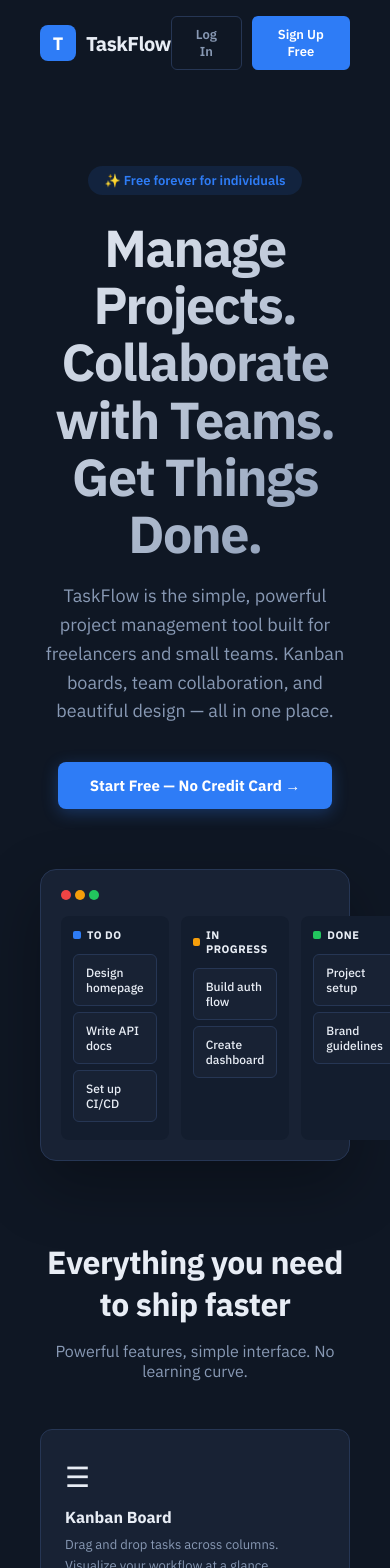
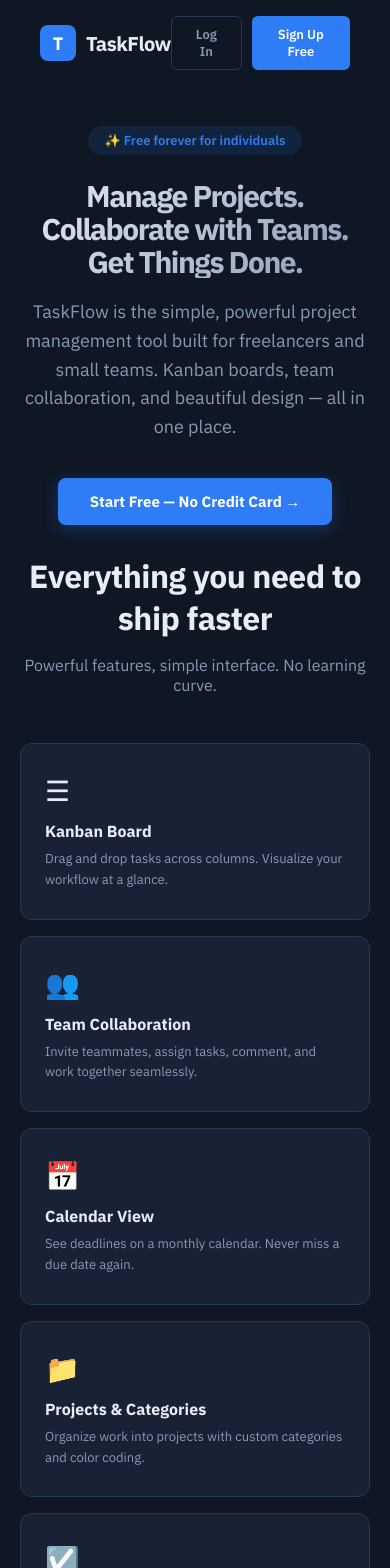
Before and after one commit to ridaintizar-stack/taskflow, a React (Vite) app: page / in a window 390 px wide. Shown: the top 1568 px of the page. Built offline with nearby package versions, Linux system fonts and the light colour scheme.

Commit message:
Update App.jsx

```diff
--- a/src/App.jsx
+++ b/src/App.jsx
@@ -17,12 +17,13 @@ const AVS=["#2e7cf6","#8b5cf6","#ec4899","#f59e0b","#22c55e","#ef4444","#14b8a6"
 const ff="'IBM Plex Sans','Segoe UI',sans-serif";
 
 // ==================== COMPONENTS ====================
+const useMobile=()=>{const[m,setM]=useState(typeof window!=="undefined"&&window.innerWidth<768);useEffect(()=>{const h=()=>setM(window.innerWidth<768);window.addEventListener("resize",h);return()=>window.removeEventListener("resize",h);},[]);return m;};
 const Avatar=({name,color,size=32,url})=>(url?<img src={url} style={{width:size,height:size,borderRadius:"50%",objectFit:"cover",flexShrink:0}} alt=""/>:<div style={{width:size,height:size,borderRadius:"50%",background:color||AVS[0],display:"flex",alignItems:"center",justifyContent:"center",fontSize:size*0.38,fontWeight:700,color:"#fff",flexShrink:0}}>{name?.split(" ").map(n=>n[0]).join("").toUpperCase().slice(0,2)}</div>);
 const Badge=({text,color,bg})=>(<span style={{padding:"3px 10px",borderRadius:4,fontSize:11,fontWeight:600,color,background:bg,whiteSpace:"nowrap"}}>{text}</span>);
 const Btn=({children,onClick,variant="primary",style:s={},disabled,C:t})=>{const c=t||DARK;const vs={primary:{background:disabled?c.textMuted:c.primary,color:"#fff"},ghost:{background:"transparent",color:c.textSecondary,border:`1px solid ${c.border}`},danger:{background:"transparent",color:c.accentRed,border:`1px solid ${c.accentRed}`}};return<button onClick={onClick} disabled={disabled} style={{padding:"9px 18px",borderRadius:6,fontSize:13,fontWeight:600,cursor:disabled?"not-allowed":"pointer",border:"none",transition:"all 0.15s",display:"inline-flex",alignItems:"center",gap:6,fontFamily:ff,...vs[variant],...s}}>{children}</button>;};
 const Inp=({label,C:t,...p})=>{const c=t||DARK;return(<div style={{display:"flex",flexDirection:"column",gap:5}}>{label&&<label style={{fontSize:12,fontWeight:600,color:c.textSecondary,letterSpacing:0.4,textTransform:"uppercase"}}>{label}</label>}<input {...p} style={{padding:"10px 14px",borderRadius:6,border:`1px solid ${c.border}`,background:c.bgInput,color:c.textPrimary,fontSize:14,outline:"none",fontFamily:ff,...(p.style||{})}} onFocus={e=>e.target.style.borderColor=c.primary} onBlur={e=>e.target.style.borderColor=c.border}/></div>);};
 const Sel=({label,children,C:t,...p})=>{const c=t||DARK;return(<div style={{display:"flex",flexDirection:"column",gap:5}}>{label&&<label style={{fontSize:12,fontWeight:600,color:c.textSecondary,letterSpacing:0.4,textTransform:"uppercase"}}>{label}</label>}<select {...p} style={{padding:"10px 14px",borderRadius:6,border:`1px solid ${c.border}`,background:c.bgInput,color:c.textPrimary,fontSize:14,outline:"none",fontFamily:ff,...(p.style||{})}}>{children}</select></div>);};
-const Modal=({title,onClose,children,width=480,C:t})=>{const c=t||DARK;return(<div style={{position:"fixed",inset:0,background:"rgba(0,0,0,0.6)",display:"flex",alignItems:"center",justifyContent:"center",zIndex:100}} onClick={onClose}><div onClick={e=>e.stopPropagation()} style={{width,maxWidth:"92vw",maxHeight:"88vh",overflow:"auto",padding:32,borderRadius:12,background:c.bgCard,border:`1px solid ${c.border}`,boxShadow:"0 24px 64px rgba(0,0,0,0.5)"}}><div style={{display:"flex",justifyContent:"space-between",alignItems:"center",marginBottom:24}}><h3 style={{margin:0,fontSize:18,fontWeight:700,color:c.textPrimary}}>{title}</h3><span onClick={onClose} style={{cursor:"pointer",color:c.textMuted,fontSize:20}}>✕</span></div>{children}</div></div>);};
+const Modal=({title,onClose,children,width=480,C:t})=>{const c=t||DARK;const mob=typeof window!=="undefined"&&window.innerWidth<768;return(<div style={{position:"fixed",inset:0,background:"rgba(0,0,0,0.6)",display:"flex",alignItems:mob?"flex-end":"center",justifyContent:"center",zIndex:100}} onClick={onClose}><div onClick={e=>e.stopPropagation()} style={{width:mob?"100%":width,maxWidth:mob?"100%":"92vw",maxHeight:mob?"92vh":"88vh",overflow:"auto",padding:mob?"24px 20px":32,borderRadius:mob?"16px 16px 0 0":12,background:c.bgCard,border:`1px solid ${c.border}`,boxShadow:"0 24px 64px rgba(0,0,0,0.5)"}}><div style={{display:"flex",justifyContent:"space-between",alignItems:"center",marginBottom:20}}><h3 style={{margin:0,fontSize:mob?16:18,fontWeight:700,color:c.textPrimary}}>{title}</h3><span onClick={onClose} style={{cursor:"pointer",color:c.textMuted,fontSize:20,padding:"4px 8px"}}>✕</span></div>{children}</div></div>);};
 const StatCard=({label,value,sub,color,C:t})=>{const c=t||DARK;return(<div style={{flex:"1 1 200px",padding:"22px 24px",borderRadius:10,background:c.bgCard,border:`1px solid ${c.border}`}}><div style={{fontSize:11,fontWeight:700,color:c.textMuted,textTransform:"uppercase",letterSpacing:0.8,marginBottom:8}}>{label}</div><div style={{fontSize:28,fontWeight:800,color:color||c.textPrimary,letterSpacing:-1}}>{value}</div><div style={{fontSize:12,color:c.textSecondary,marginTop:4}}>{sub}</div></div>);};
 
 // ==================== SEARCH BAR ====================
@@ -567,7 +568,7 @@ const KanbanCol=({title,count,color,tasks,onDragOver,onDrop,onDragStart,onTaskCl
 function LandingPage({onLogin,loading,error}){
   const[showAuth,setShowAuth]=useState(false);const[isSignup,setIsSignup]=useState(true);
   const[email,setEmail]=useState("");const[pass,setPass]=useState("");const[name,setName]=useState("");
-  const c=DARK;
+  const c=DARK;const mob=useMobile();
 
   const features=[
     {icon:"☰",title:"Kanban Board",desc:"Drag and drop tasks across columns. Visualize your workflow at a glance."},
@@ -595,9 +596,9 @@ function LandingPage({onLogin,loading,error}){
         <button onClick={()=>{setIsSignup(true);setShowAuth(true);}} style={{padding:"9px 20px",borderRadius:6,fontSize:13,fontWeight:600,cursor:"pointer",border:"none",background:c.primary,color:"#fff",fontFamily:ff}}>Sign Up Free</button></div></div>
 
     {/* Hero */}
-    <div style={{textAlign:"center",padding:"80px 40px 60px",maxWidth:800,margin:"0 auto"}}>
+    <div style={{textAlign:"center",padding:mob?"40px 20px 30px":"80px 40px 60px",maxWidth:800,margin:"0 auto"}}>
       <div style={{display:"inline-block",padding:"6px 16px",borderRadius:20,background:c.primaryMuted,color:c.primary,fontSize:13,fontWeight:600,marginBottom:24}}>✨ Free forever for individuals</div>
-      <h1 style={{fontSize:52,fontWeight:800,lineHeight:1.1,margin:"0 0 20px",letterSpacing:-1.5,background:"linear-gradient(135deg, #e8edf5 0%, #8899b4 100%)",WebkitBackgroundClip:"text",WebkitTextFillColor:"transparent"}}>
+      <h1 style={{fontSize:mob?30:52,fontWeight:800,lineHeight:1.1,margin:"0 0 20px",letterSpacing:-1.5,background:"linear-gradient(135deg, #e8edf5 0%, #8899b4 100%)",WebkitBackgroundClip:"text",WebkitTextFillColor:"transparent"}}>
         Manage Projects.<br/>Collaborate with Teams.<br/>Get Things Done.</h1>
       <p style={{fontSize:18,color:c.textSecondary,lineHeight:1.6,margin:"0 0 36px",maxWidth:600,marginLeft:"auto",marginRight:"auto"}}>
         TaskFlow is the simple, powerful project management tool built for freelancers and small teams. Kanban boards, team collaboration, and beautiful design — all in one place.</p>
@@ -607,7 +608,7 @@ function LandingPage({onLogin,loading,error}){
     </div>
 
     {/* App Preview */}
-    <div style={{maxWidth:1000,margin:"0 auto 80px",padding:"0 40px"}}>
+    {!mob&&<div style={{maxWidth:1000,margin:"0 auto 80px",padding:"0 40px"}}>
       <div style={{background:c.bgCard,borderRadius:16,border:`1px solid ${c.border}`,padding:20,boxShadow:"0 24px 64px rgba(0,0,0,0.3)"}}>
         <div style={{display:"flex",gap:4,marginBottom:16}}><div style={{width:10,height:10,borderRadius:"50%",background:"#ef4444"}}/><div style={{width:10,height:10,borderRadius:"50%",background:"#f59e0b"}}/><div style={{width:10,height:10,borderRadius:"50%",background:"#22c55e"}}/></div>
         <div style={{display:"flex",gap:12}}>
@@ -615,10 +616,10 @@ function LandingPage({onLogin,loading,error}){
             <div key={col.title} style={{flex:1,background:c.bgInput,borderRadius:8,padding:12}}>
               <div style={{display:"flex",alignItems:"center",gap:6,marginBottom:12}}><div style={{width:8,height:8,borderRadius:2,background:col.color}}/><span style={{fontSize:11,fontWeight:700,color:c.textPrimary,textTransform:"uppercase",letterSpacing:0.5}}>{col.title}</span></div>
               {col.items.map(item=><div key={item} style={{padding:"10px 12px",borderRadius:6,background:c.bgCard,border:`1px solid ${c.border}`,marginBottom:6,fontSize:12,color:c.textPrimary,fontWeight:500}}>{item}</div>)}</div>))}
-        </div></div></div>
+        </div></div></div>}
 
     {/* Features */}
-    <div style={{maxWidth:1100,margin:"0 auto 80px",padding:"0 40px"}}>
+    <div style={{maxWidth:1100,margin:"0 auto 80px",padding:mob?"0 20px":"0 40px"}}>
       <div style={{textAlign:"center",marginBottom:48}}>
         <h2 style={{fontSize:32,fontWeight:800,margin:"0 0 12px",color:c.textPrimary,letterSpacing:-0.5}}>Everything you need to ship faster</h2>
         <p style={{fontSize:16,color:c.textSecondary}}>Powerful features, simple interface. No learning curve.</p></div>
@@ -678,8 +679,8 @@ function LandingPage({onLogin,loading,error}){
 }
 
 // ==================== SIDEBAR ====================
-function Sidebar({active,setActive,projects,user,onLogout,activeProject,setActiveProject,theme,toggleTheme,pendingCount,C:c,onOpenSettings,teamMembers}){
-  const[profileOpen,setProfileOpen]=useState(false);const[teamOpen,setTeamOpen]=useState(true);
+function Sidebar({active,setActive,projects,user,onLogout,activeProject,setActiveProject,theme,toggleTheme,pendingCount,C:c,onOpenSettings,teamMembers,mobile,sidebarOpen,setSidebarOpen}){
+  const[profileOpen,setProfileOpen]=useState(false);const[teamOpen,setTeamOpen]=useState(!mobile);
   const nav=[{id:"dashboard",icon:"◫",label:"Dashboard"},{id:"board",icon:"☰",label:"Board"},{id:"list",icon:"≡",label:"List"},{id:"calendar",icon:"▦",label:"Calendar"},{id:"activity",icon:"◔",label:"Activity"},{id:"projects",icon:"◉",label:"Projects"}];
   const menuItems=[
     {icon:"◫",label:"Dashboard",action:()=>{setActive("dashboard");setActiveProject(null);setProfileOpen(false);}},
@@ -687,19 +688,27 @@ function Sidebar({active,setActive,projects,user,onLogout,activeProject,setActiv
     {icon:theme==="dark"?"☀️":"🌙",label:theme==="dark"?"Light Mode":"Dark Mode",action:()=>{toggleTheme();setProfileOpen(false);}},
     {icon:"↗",label:"Logout",action:()=>{onLogout();setProfileOpen(false);},danger:true},
   ];
-  return(<div style={{width:240,background:c.bgCard,borderRight:`1px solid ${c.border}`,display:"flex",flexDirection:"column",flexShrink:0,height:"100vh"}}>
-    <div onClick={()=>{setActive("home");setActiveProject(null);}} style={{padding:"20px 20px 16px",display:"flex",alignItems:"center",gap:10,borderBottom:`1px solid ${c.border}`,cursor:"pointer",transition:"background 0.1s"}} onMouseEnter={e=>e.currentTarget.style.background=c.bgHover} onMouseLeave={e=>e.currentTarget.style.background="transparent"}>
+  const closeSidebar=()=>{if(mobile)setSidebarOpen(false);};
+  const handleNav=(id)=>{setActive(id);setActiveProject(null);closeSidebar();};
+
+  if(mobile&&!sidebarOpen)return null;
+
+  return(<>
+    {mobile&&<div onClick={()=>setSidebarOpen(false)} style={{position:"fixed",inset:0,background:"rgba(0,0,0,0.5)",zIndex:90}}/>}
+    <div style={{width:mobile?280:240,background:c.bgCard,borderRight:`1px solid ${c.border}`,display:"flex",flexDirection:"column",flexShrink:0,height:"100vh",position:mobile?"fixed":"relative",left:0,top:0,zIndex:95,boxShadow:mobile?"4px 0 24px rgba(0,0,0,0.3)":"none"}}>
+    <div onClick={()=>{setActive("home");setActiveProject(null);closeSidebar();}} style={{padding:"20px 20px 16px",display:"flex",alignItems:"center",gap:10,borderBottom:`1px solid ${c.border}`,cursor:"pointer",transition:"background 0.1s"}} onMouseEnter={e=>e.currentTarget.style.background=c.bgHover} onMouseLeave={e=>e.currentTarget.style.background="transparent"}>
       <div style={{width:32,height:32,borderRadius:8,background:c.primary,display:"flex",alignItems:"center",justifyContent:"center",fontSize:16,fontWeight:800,color:"#fff"}}>T</div>
-      <span style={{fontSize:17,fontWeight:700,color:c.textPrimary,letterSpacing:-0.3}}>TaskFlow</span></div>
+      <span style={{fontSize:17,fontWeight:700,color:c.textPrimary,letterSpacing:-0.3}}>TaskFlow</span>
+      {mobile&&<span onClick={e=>{e.stopPropagation();setSidebarOpen(false);}} style={{marginLeft:"auto",fontSize:18,color:c.textMuted,cursor:"pointer"}}>✕</span>}</div>
     <div style={{padding:"16px 12px 8px"}}>
       <p style={{fontSize:10,fontWeight:700,color:c.textMuted,letterSpacing:1,textTransform:"uppercase",padding:"0 8px",marginBottom:6}}>Main Menu</p>
-      {nav.map(n=><div key={n.id} onClick={()=>{setActive(n.id);setActiveProject(null);}} style={{padding:"10px 12px",borderRadius:6,display:"flex",alignItems:"center",gap:10,cursor:"pointer",marginBottom:2,background:active===n.id&&!activeProject?c.primaryMuted:"transparent",color:active===n.id&&!activeProject?c.primary:c.textSecondary}}>
+      {nav.map(n=><div key={n.id} onClick={()=>handleNav(n.id)} style={{padding:"10px 12px",borderRadius:6,display:"flex",alignItems:"center",gap:10,cursor:"pointer",marginBottom:2,background:active===n.id&&!activeProject?c.primaryMuted:"transparent",color:active===n.id&&!activeProject?c.primary:c.textSecondary}}>
         <span style={{fontSize:16,width:20,textAlign:"center"}}>{n.icon}</span><span style={{fontSize:13,fontWeight:active===n.id&&!activeProject?600:500}}>{n.label}</span>
         {n.id==="dashboard"&&pendingCount>0&&<span style={{marginLeft:"auto",background:c.accentRed,color:"#fff",fontSize:10,fontWeight:700,padding:"1px 6px",borderRadius:8}}>{pendingCount}</span>}
       </div>)}</div>
     <div style={{padding:"8px 12px",flex:1,overflowY:"auto"}}>
       <p style={{fontSize:10,fontWeight:700,color:c.textMuted,letterSpacing:1,textTransform:"uppercase",padding:"0 8px",marginBottom:6}}>Projects</p>
-      {projects.map(p=><div key={p.id} onClick={()=>{setActiveProject(p);setActive("project-detail");}} style={{padding:"8px 12px",borderRadius:6,display:"flex",alignItems:"center",gap:10,cursor:"pointer",marginBottom:2,background:activeProject?.id===p.id?c.primaryMuted:"transparent"}}>
+      {projects.map(p=><div key={p.id} onClick={()=>{setActiveProject(p);setActive("project-detail");closeSidebar();}} style={{padding:"8px 12px",borderRadius:6,display:"flex",alignItems:"center",gap:10,cursor:"pointer",marginBottom:2,background:activeProject?.id===p.id?c.primaryMuted:"transparent"}}>
         <div style={{width:8,height:8,borderRadius:2,background:p.color}}/><span style={{fontSize:13,color:activeProject?.id===p.id?c.primary:c.textSecondary,fontWeight:activeProject?.id===p.id?600:400}}>{p.name}</span></div>)}
       {/* Team Members */}
       <div style={{marginTop:12}}>
@@ -725,7 +734,7 @@ function Sidebar({active,setActive,projects,user,onLogout,activeProject,setActiv
             <div><div style={{fontSize:13,fontWeight:700,color:c.textPrimary}}>{user?.full_name||"User"}</div>
               <div style={{fontSize:11,color:c.textMuted}}>{user?.email||""}</div></div></div></div>
         <div style={{padding:"6px"}}>
-          {menuItems.map((item,i)=><div key={i} onClick={item.action} style={{padding:"9px 12px",borderRadius:6,display:"flex",alignItems:"center",gap:10,cursor:"pointer",transition:"background 0.1s",color:item.danger?c.accentRed:c.textSecondary}} onMouseEnter={e=>e.currentTarget.style.background=c.bgHover} onMouseLeave={e=>e.currentTarget.style.background="transparent"}>
+          {menuItems.map((item,i)=><div key={i} onClick={()=>{item.action();closeSidebar();}} style={{padding:"9px 12px",borderRadius:6,display:"flex",alignItems:"center",gap:10,cursor:"pointer",transition:"background 0.1s",color:item.danger?c.accentRed:c.textSecondary}} onMouseEnter={e=>e.currentTarget.style.background=c.bgHover} onMouseLeave={e=>e.currentTarget.style.background="transparent"}>
             <span style={{fontSize:14,width:20,textAlign:"center"}}>{item.icon}</span>
             <span style={{fontSize:13,fontWeight:500}}>{item.label}</span></div>)}
         </div></div>}
@@ -734,7 +743,7 @@ function Sidebar({active,setActive,projects,user,onLogout,activeProject,setActiv
         <div style={{display:"flex",alignItems:"center",gap:10}}><Avatar name={user?.full_name||"U"} color={AVS[0]} size={32} url={user?.avatar_url}/>
           <div><div style={{fontSize:13,fontWeight:600,color:c.textPrimary}}>{user?.full_name||"User"}</div><div style={{fontSize:11,color:c.textMuted}}>Free Plan</div></div></div>
         <span style={{fontSize:12,color:c.textMuted,transform:profileOpen?"rotate(180deg)":"",transition:"transform 0.2s"}}>▲</span></div>
-    </div></div>);
+    </div></div></>);
 }
 
 // ==================== PROFILE SETTINGS ====================
@@ -800,6 +809,7 @@ function ProfileSettings({user,setUser,session,theme,setTheme,projects,tasks,han
 
 // ==================== MAIN ====================
 export default function App(){
+  const mobile=useMobile();const[sidebarOpen,setSidebarOpen]=useState(false);
   const[session,setSession]=useState(null);const[user,setUser]=useState(null);const[loading,setLoading]=useState(true);const[authError,setAuthError]=useState("");
   const[active,setActive]=useState("home");const[activeProject,setActiveProject]=useState(null);
   const[projects,setProjects]=useState([]);const[tasks,setTasks]=useState([]);const[categories,setCategories]=useState([]);const[allMembers,setAllMembers]=useState([]);const[memberProfiles,setMemberProfiles]=useState([]);
@@ -866,17 +876,19 @@ export default function App(){
   const todo=filtered.filter(t=>t.status==="todo"),prog=filtered.filter(t=>t.status==="progress"),done=filtered.filter(t=>t.status==="done");
 
   return(<div style={{display:"flex",minHeight:"100vh",background:c.bg,fontFamily:ff,color:c.textPrimary}}>
-    <Sidebar active={active} setActive={setActive} projects={projects} user={user} onLogout={handleLogout} activeProject={activeProject} setActiveProject={setActiveProject} theme={theme} toggleTheme={toggleTheme} pendingCount={pendingInvitations.length} C={c} onOpenSettings={()=>setShowSettings(true)} teamMembers={[...new Map((allMembers||[]).map(m=>({...m,full_name:(memberProfiles||[]).find(p=>p.id===m.user_id)?.full_name||"User"})).map(m=>[m.user_id,m])).values()]}/>
-    <div style={{flex:1,display:"flex",flexDirection:"column",overflow:"hidden"}}>
-      <div style={{padding:"16px 32px",borderBottom:`1px solid ${c.border}`,display:"flex",justifyContent:"space-between",alignItems:"center"}}>
-        <div><h1 style={{margin:0,fontSize:20,fontWeight:700}}>{active==="home"?"Home":active==="dashboard"?"Dashboard":active==="board"?"Kanban Board":active==="list"?"List View":active==="calendar"?"Calendar":active==="activity"?"Activity":active==="project-detail"&&activeProject?activeProject.name:"Projects"}</h1>
-          <p style={{margin:"2px 0 0",fontSize:13,color:c.textSecondary}}>{active==="home"?"Your workspace at a glance":active==="dashboard"?`${tasks.length} tasks across ${projects.length} projects`:active==="board"?"Drag tasks · Click for details":active==="list"?"Sort, filter & manage all tasks":active==="calendar"?"View by deadline":active==="activity"?"See what everyone's been up to":active==="project-detail"?"Manage team & categories":"Your projects"}</p></div>
+    <Sidebar active={active} setActive={setActive} projects={projects} user={user} onLogout={handleLogout} activeProject={activeProject} setActiveProject={setActiveProject} theme={theme} toggleTheme={toggleTheme} pendingCount={pendingInvitations.length} C={c} onOpenSettings={()=>setShowSettings(true)} teamMembers={[...new Map((allMembers||[]).map(m=>({...m,full_name:(memberProfiles||[]).find(p=>p.id===m.user_id)?.full_name||"User"})).map(m=>[m.user_id,m])).values()]} mobile={mobile} sidebarOpen={sidebarOpen} setSidebarOpen={setSidebarOpen}/>
+    <div style={{flex:1,display:"flex",flexDirection:"column",overflow:"hidden",width:mobile?"100%":"auto"}}>
+      <div style={{padding:mobile?"12px 16px":"16px 32px",borderBottom:`1px solid ${c.border}`,display:"flex",justifyContent:"space-between",alignItems:"center",gap:10}}>
+        <div style={{display:"flex",alignItems:"center",gap:12,minWidth:0}}>
+          {mobile&&<div onClick={()=>setSidebarOpen(true)} style={{fontSize:22,cursor:"pointer",color:c.textSecondary,padding:"4px"}}>☰</div>}
+          <div style={{minWidth:0}}><h1 style={{margin:0,fontSize:mobile?16:20,fontWeight:700,overflow:"hidden",textOverflow:"ellipsis",whiteSpace:"nowrap"}}>{active==="home"?"Home":active==="dashboard"?"Dashboard":active==="board"?"Kanban Board":active==="list"?"List View":active==="calendar"?"Calendar":active==="activity"?"Activity":active==="project-detail"&&activeProject?activeProject.name:"Projects"}</h1>
+          {!mobile&&<p style={{margin:"2px 0 0",fontSize:13,color:c.textSecondary}}>{active==="home"?"Your workspace at a glance":active==="dashboard"?`${tasks.length} tasks across ${projects.length} projects`:active==="board"?"Drag tasks · Click for details":active==="list"?"Sort, filter & manage all tasks":active==="calendar"?"View by deadline":active==="activity"?"See what everyone's been up to":active==="project-detail"?"Manage team & categories":"Your projects"}</p>}</div></div>
         <div style={{display:"flex",gap:10}}>
           {["board","dashboard","calendar","project-detail","home","list"].includes(active)&&projects.length>0&&<Btn onClick={()=>{setNewTask({...newTask,project_id:activeProject?.id||projects[0]?.id,category_id:"",assignee_id:""});setShowNewTask(true);}} C={c}>+ New Task</Btn>}
           {active==="projects"&&<Btn onClick={()=>setShowNewProject(true)} C={c}>+ New Project</Btn>}
           {projects.length===0&&active!=="projects"&&<Btn onClick={()=>setActive("projects")} C={c}>Create First Project →</Btn>}</div></div>
 
-      <div style={{flex:1,overflow:"auto",padding:"24px 32px"}}>
+      <div style={{flex:1,overflow:"auto",padding:mobile?"16px":"24px 32px"}}>
         <PendingInvitations invitations={pendingInvitations} projects={projects} onAccept={acceptInvite} onDecline={declineInvite} C={c}/>
 
         {active==="home"&&<WelcomeHome user={user} projects={projects} tasks={tasks} C={c} setActive={setActive} setActiveProject={setActiveProject} setShowNewProject={()=>setShowNewProject(true)} setShowNewTask={()=>{setNewTask({...newTask,project_id:projects[0]?.id||""});setShowNewTask(true);}}/>}
@@ -892,7 +904,7 @@ export default function App(){
             <div style={{display:"flex",alignItems:"center",gap:8}}>{t.assignee_name&&t.assignee_id&&<Avatar name={t.assignee_name} color={AVS[t.assignee_name.length%AVS.length]} size={22}/>}{t.subtask_count>0&&<span style={{fontSize:11,color:c.textMuted}}>☑{t.subtask_done}/{t.subtask_count}</span>}<Badge text={t.priority} color={PRI[t.priority]?.color} bg={PRI[t.priority]?.bg}/></div></div>)}</div></div>}
 
         {active==="board"&&projects.length>0&&<div><SearchFilterBar search={search} setSearch={setSearch} filterProject={filterProject} setFilterProject={setFilterProject} filterPriority={filterPriority} setFilterPriority={setFilterPriority} projects={projects} C={c}/>
-          <div style={{display:"flex",gap:16,height:"calc(100vh - 220px)"}}><KanbanCol title="To Do" count={todo.length} color={c.primary} tasks={todo} onDragStart={setDragId} onDragOver={e=>e.preventDefault()} onDrop={handleDrop("todo")} onTaskClick={setSelectedTask} C={c}/><KanbanCol title="In Progress" count={prog.length} color={c.accentOrange} tasks={prog} onDragStart={setDragId} onDragOver={e=>e.preventDefault()} onDrop={handleDrop("progress")} onTaskClick={setSelectedTask} C={c}/><KanbanCol title="Done" count={done.length} color={c.accent} tasks={done} onDragStart={setDragId} onDragOver={e=>e.preventDefault()} onDrop={handleDrop("done")} onTaskClick={setSelectedTask} C={c}/></div></div>}
+          <div style={{display:"flex",gap:16,height:mobile?"auto":"calc(100vh - 220px)",overflowX:mobile?"auto":"visible",paddingBottom:mobile?16:0}}><KanbanCol title="To Do" count={todo.length} color={c.primary} tasks={todo} onDragStart={setDragId} onDragOver={e=>e.preventDefault()} onDrop={handleDrop("todo")} onTaskClick={setSelectedTask} C={c}/><KanbanCol title="In Progress" count={prog.length} color={c.accentOrange} tasks={prog} onDragStart={setDragId} onDragOver={e=>e.preventDefault()} onDrop={handleDrop("progress")} onTaskClick={setSelectedTask} C={c}/><KanbanCol title="Done" count={done.length} color={c.accent} tasks={done} onDragStart={setDragId} onDragOver={e=>e.preventDefault()} onDrop={handleDrop("done")} onTaskClick={setSelectedTask} C={c}/></div></div>}
 
         {active==="list"&&projects.length>0&&<ListView tasks={filtered} onTaskClick={setSelectedTask} projects={projects} C={c} search={search} setSearch={setSearch} filterProject={filterProject} setFilterProject={setFilterProject} filterPriority={filterPriority} setFilterPriority={setFilterPriority}/>}
 
```
